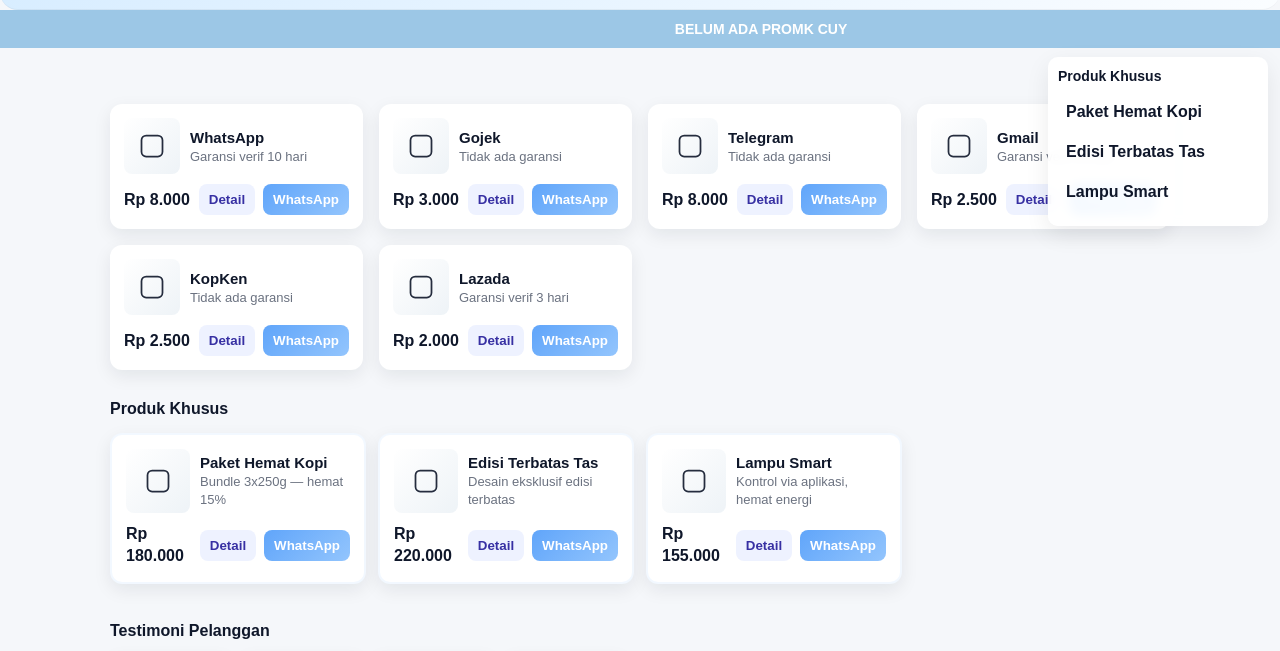
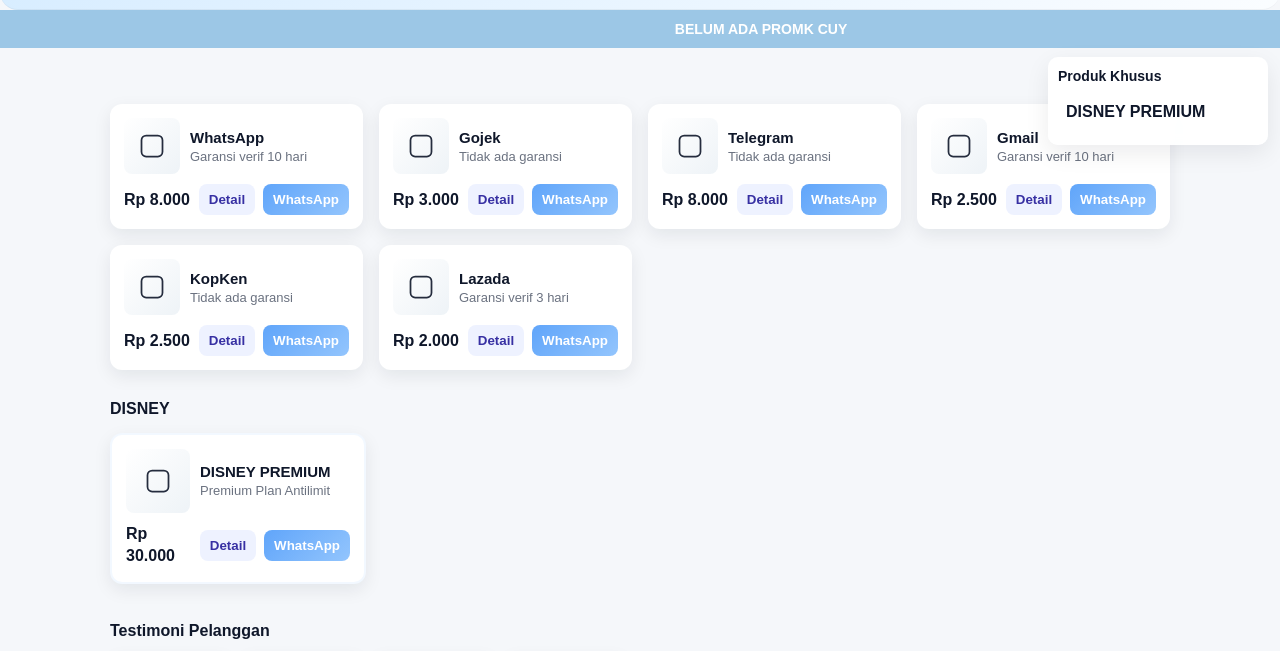
Before and after one commit to edoputra13/tembar, a plain HTML site: page index.html in a window 1280 px wide. Shown: the part 63-714 px from the top of the page. Drawn offline with Linux system fonts and the light colour scheme; grey boxes are pictures that could not be loaded; a web font is replaced by a local one.

Commit message:
Update special products section in index.html

```diff
--- a/index.html
+++ b/index.html
@@ -126,7 +126,7 @@
 
       <!-- Special Products Section -->
       <section class="special-products" aria-label="Produk Khusus">
-        <h2 style="font-size:16px;margin:0 0 12px 0">Produk Khusus</h2>
+        <h2 style="font-size:16px;margin:0 0 12px 0">DISNEY</h2>
         <div class="grid" id="special-grid"></div>
       </section>
 
@@ -192,9 +192,7 @@
     ];
 
     const specialProducts = [
-      {id:101,name:'Paket Hemat Kopi',price:180000,desc:'Bundle 3x250g — hemat 15%',image:'https://picsum.photos/seed/special1/800/600'},
-      {id:102,name:'Edisi Terbatas Tas',price:220000,desc:'Desain eksklusif edisi terbatas',image:'https://picsum.photos/seed/special2/800/600'},
-      {id:103,name:'Lampu Smart',price:155000,desc:'Kontrol via aplikasi, hemat energi',image:'https://picsum.photos/seed/special3/800/600'}
+      {id:101,name:'DISNEY PREMIUM',price:30000,desc:'Premium Plan Antilimit',image:'https://picsum.photos/seed/special3/800/600'}
     ];
 
     // -- Rendering functions
```
